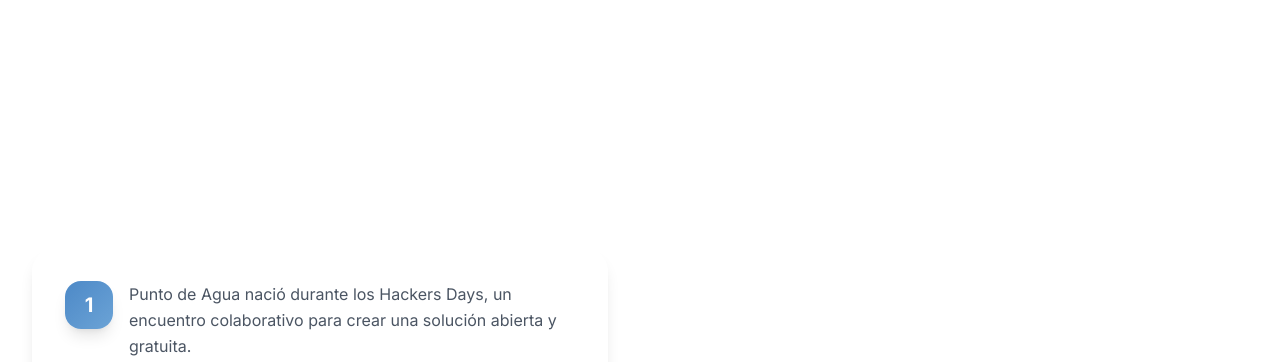
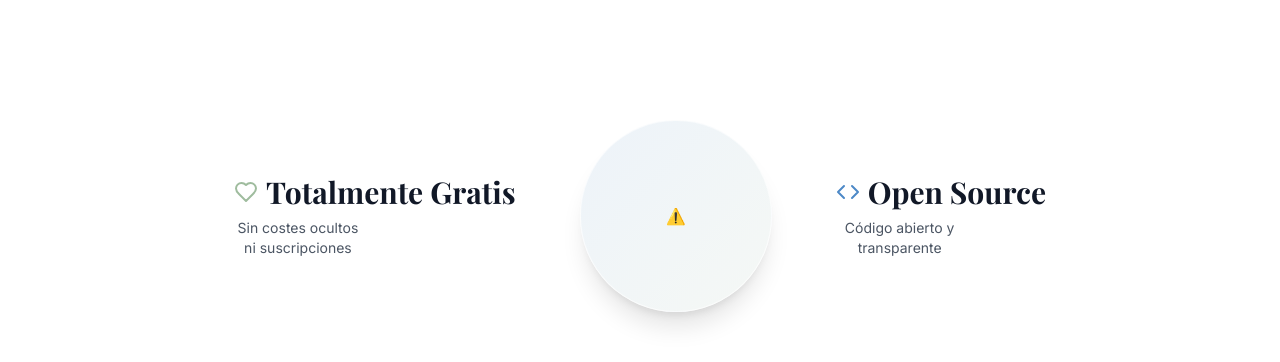
Before and after one commit to ruralhackers/PuntodeAgua-Web, a React (Vite) app: page / in a window 1280 px wide. Shown: the part 1580-1942 px from the top of the page. Built offline with nearby package versions, Linux system fonts and the light colour scheme; no server answers.

Commit message:
Update activate section with Lottie animation

```diff
--- a/src/components/sections/ActivateSection.tsx
+++ b/src/components/sections/ActivateSection.tsx
@@ -3,6 +3,7 @@ import { motion } from 'framer-motion';
 import { useTranslation } from 'react-i18next';
 import { Link } from 'react-router-dom';
 import { ArrowRight, Heart, Code } from 'lucide-react';
+import { Player } from '@lottiefiles/react-lottie-player';
 
 const ActivateSection: React.FC = () => {
   const { t } = useTranslation();
@@ -11,16 +12,72 @@ const ActivateSection: React.FC = () => {
     <section className="py-32 relative overflow-hidden bg-white px-6 lg:px-8">
 
       <div className="max-w-7xl mx-auto relative z-10">
+        {/* Central content with Lottie and text */}
         <motion.div
           initial={{ opacity: 0, y: 30 }}
           whileInView={{ opacity: 1, y: 0 }}
           transition={{ duration: 1, ease: "easeOut" }}
           viewport={{ once: true }}
-          className="text-center mb-20"
+          className="flex items-center justify-center mb-20"
         >
-          <h2 className="text-4xl lg:text-5xl font-serif font-bold text-white mb-8">
-            {t('activate.title')}
-          </h2>
+          <div className="flex items-center space-x-8 lg:space-x-16">
+            {/* Left text - Totalmente Gratis */}
+            <motion.div
+              initial={{ opacity: 0, x: -30 }}
+              whileInView={{ opacity: 1, x: 0 }}
+              transition={{ duration: 1, delay: 0.2, ease: "easeOut" }}
+              viewport={{ once: true }}
+              className="text-center"
+            >
+              <div className="flex items-center space-x-2 mb-2">
+                <Heart className="h-6 w-6 text-accent" />
+                <span className="text-2xl lg:text-3xl font-serif font-bold text-gray-900">
+                  Totalmente Gratis
+                </span>
+              </div>
+              <p className="text-sm text-gray-600 max-w-32">
+                Sin costes ocultos ni suscripciones
+              </p>
+            </motion.div>
+
+            {/* Center Lottie animation */}
+            <motion.div
+              initial={{ opacity: 0, scale: 0.8 }}
+              whileInView={{ opacity: 1, scale: 1 }}
+              transition={{ duration: 1, delay: 0.4, ease: "easeOut" }}
+              viewport={{ once: true }}
+              className="flex-shrink-0"
+            >
+              <div className="w-32 h-32 lg:w-48 lg:h-48 rounded-full bg-gradient-to-br from-primary/10 to-accent/10 flex items-center justify-center shadow-xl border border-white/60">
+                <Player
+                  autoplay
+                  loop
+                  src="https://lottie.host/embed/84d1e7b6-0d59-48c0-9e60-bb1f0c8c0f79/AE71MNMra7.lottie"
+                  style={{ height: '120px', width: '120px' }}
+                  className="lg:w-36 lg:h-36"
+                />
+              </div>
+            </motion.div>
+
+            {/* Right text - Open Source */}
+            <motion.div
+              initial={{ opacity: 0, x: 30 }}
+              whileInView={{ opacity: 1, x: 0 }}
+              transition={{ duration: 1, delay: 0.6, ease: "easeOut" }}
+              viewport={{ once: true }}
+              className="text-center"
+            >
+              <div className="flex items-center space-x-2 mb-2">
+                <Code className="h-6 w-6 text-primary" />
+                <span className="text-2xl lg:text-3xl font-serif font-bold text-gray-900">
+                  Open Source
+                </span>
+              </div>
+              <p className="text-sm text-gray-600 max-w-32">
+                Código abierto y transparente
+              </p>
+            </motion.div>
+          </div>
         </motion.div>
 
         <div className="grid lg:grid-cols-2 gap-16 items-center">
```
